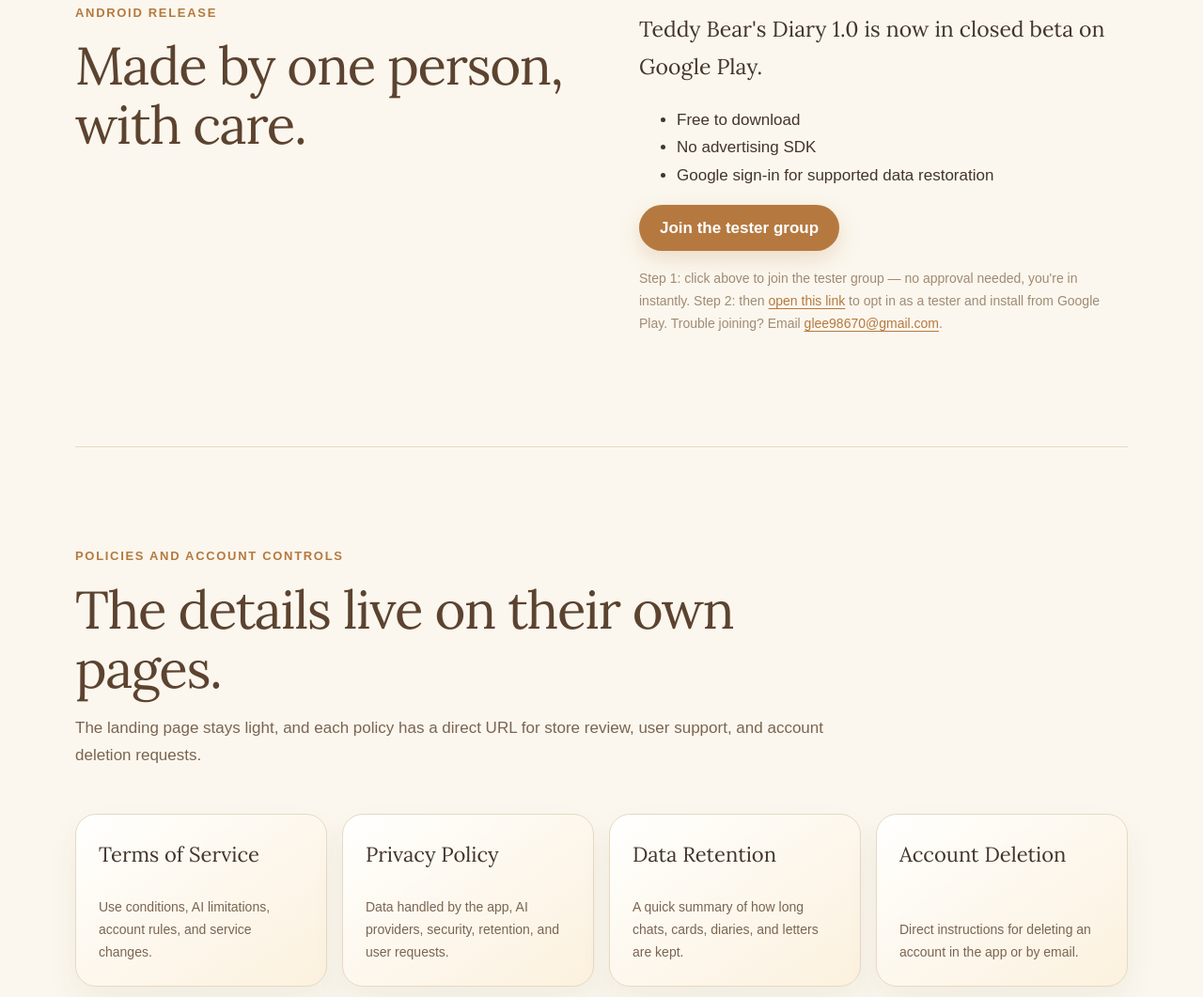
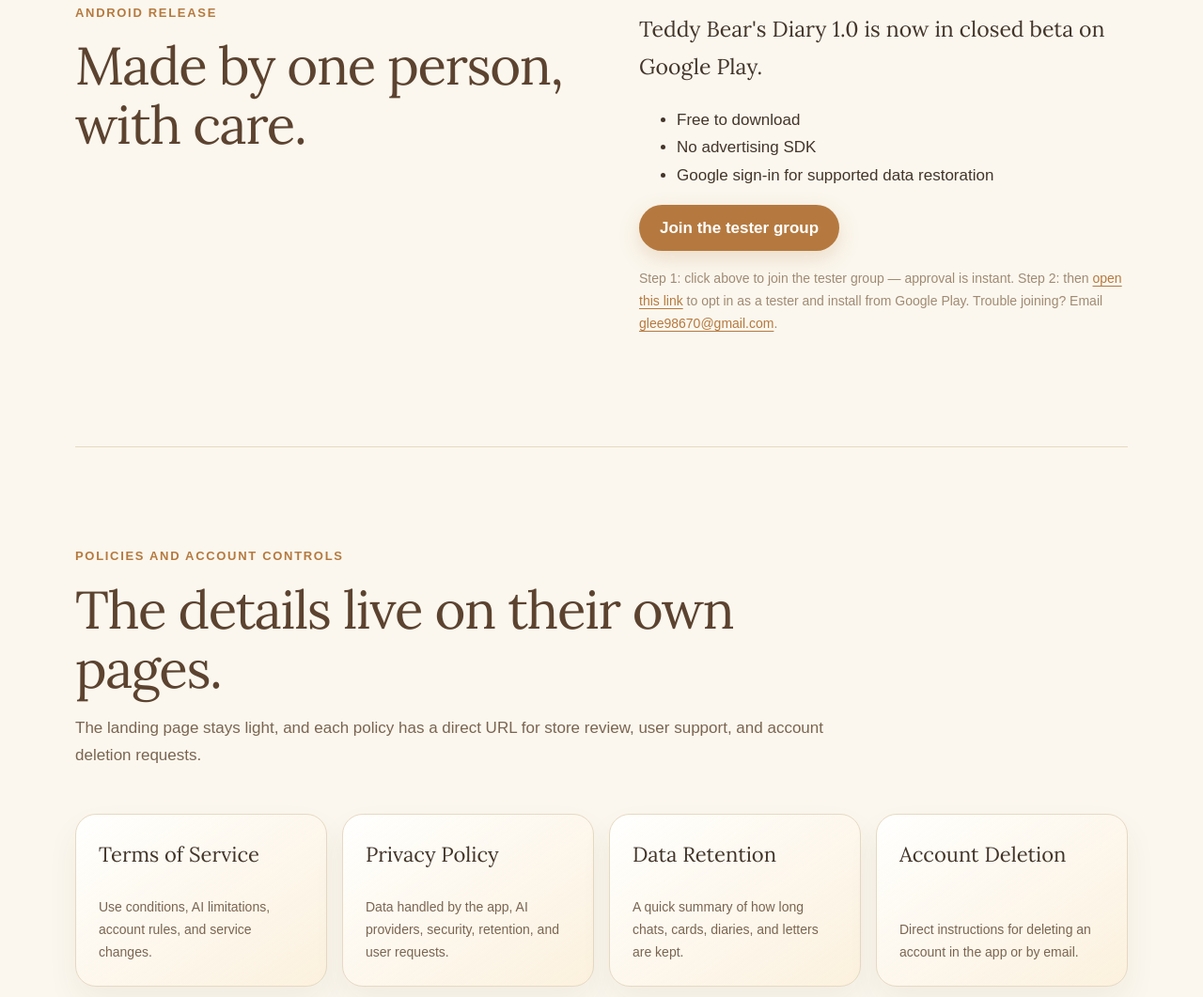
Before and after one commit to LeeGeonwoo22/teddybear-diary-invitation, a plain HTML site: page index.html in a window 1280 px wide. Shown: the part 2892-3953 px from the top of the page at 94% size. Drawn offline with Linux system fonts and the light colour scheme; a web font is replaced by a local one.

Commit message:
copy: approval is instant

```diff
--- a/index.html
+++ b/index.html
@@ -129,7 +129,7 @@
         <p class="beta-cta">
           <a class="button" href="https://groups.google.com/g/brownie_teddybear_test" target="_blank" rel="noopener">Join the tester group</a>
         </p>
-        <p class="small-note">Step 1: click above to join the tester group — no approval needed, you're in instantly. Step 2: then <a href="https://play.google.com/apps/testing/com.harudalee.browniediary" target="_blank" rel="noopener">open this link</a> to opt in as a tester and install from Google Play. Trouble joining? Email <a href="mailto:glee98670@gmail.com">glee98670@gmail.com</a>.</p>
+        <p class="small-note">Step 1: click above to join the tester group — approval is instant. Step 2: then <a href="https://play.google.com/apps/testing/com.harudalee.browniediary" target="_blank" rel="noopener">open this link</a> to opt in as a tester and install from Google Play. Trouble joining? Email <a href="mailto:glee98670@gmail.com">glee98670@gmail.com</a>.</p>
       </div>
     </section>
 
```
Also changed, not shown: ko/index.html (+1 -1 lines).
